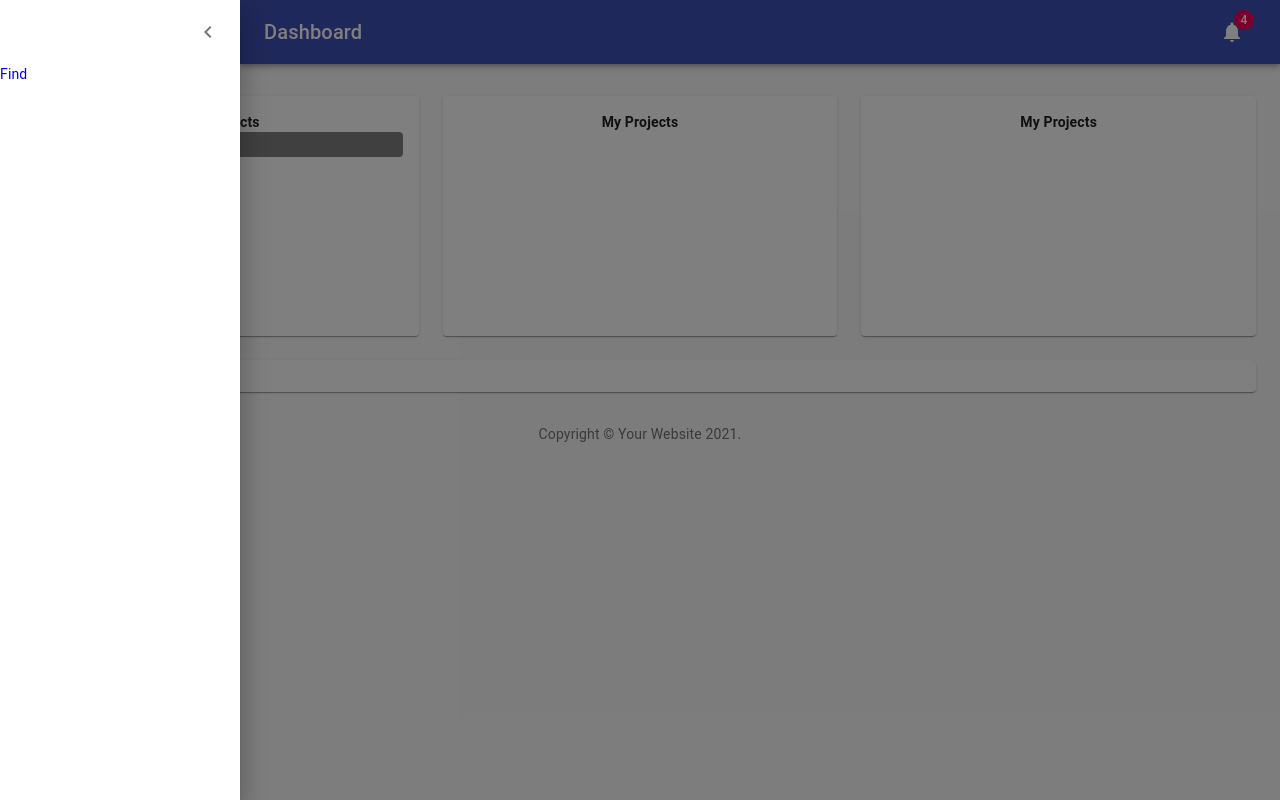
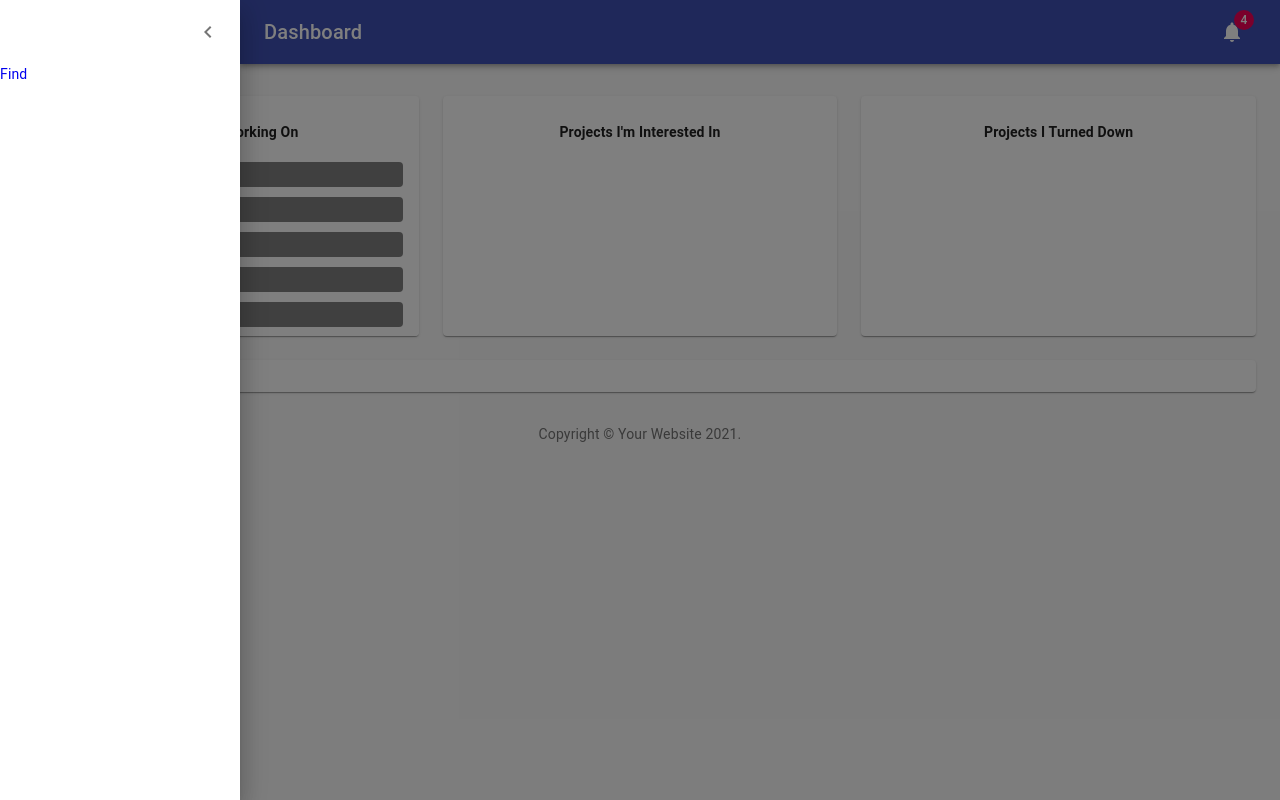
Before and after one commit to HackathonRepos/OpenInder, a React (Create React App) app: page /authenticated/dashboard in a window 1280 px wide. Built offline with nearby package versions, Linux system fonts and the light colour scheme; no server answers.

Commit message:
Added project card distances

```diff
--- a/src/components/Project.jsx
+++ b/src/components/Project.jsx
@@ -13,6 +13,7 @@ function Project(proj_id, proj_name) {
             "border-radius": "4px",
             "min-height": "25px",
             "line-height": "25px", //Quick hack to vertically center text
+            "margin-top":"10px",
           }
     }));
 
--- a/src/screens/Dashboard.jsx
+++ b/src/screens/Dashboard.jsx
@@ -118,6 +118,7 @@ const useStyles = makeStyles((theme) => ({
   header: {
     "font-weight": "bold",
     "align-self": "center",
+    "margin":"10px",
   },
 }));
 
@@ -197,18 +198,25 @@ function Dashboard() {
             {/* Chart */}
             <Grid item xs={12} md={4} lg={4}>
               <Paper className={fixedHeightPaper}>
-                <header className={classes.header}> My Projects </header>
-                <Project proj_id="project_id" proj_name="project_name"/></Paper>
+                <header className={classes.header}> Projects I'm Working On </header>
+                <Project className="project" proj_id="project_id" proj_name="project_name"/>
+                <Project className="project" proj_id="project_id" proj_name="project_name"/>
+                <Project className="project" proj_id="project_id" proj_name="project_name"/>
+                <Project className="project" proj_id="project_id" proj_name="project_name"/>
+                <Project className="project" proj_id="project_id" proj_name="project_name"/>
+                <Project className="project" proj_id="project_id" proj_name="project_name"/>
+              </Paper>
+
             </Grid>
             {/* Recent Deposits */}
             <Grid item xs={12} md={4} lg={4}>
               <Paper className={fixedHeightPaper}>
-                <header className={classes.header}> My Projects </header>
+                <header className={classes.header}> Projects I'm Interested In </header>
               </Paper>
             </Grid>
             <Grid item xs={12} md={4} lg={4}>
               <Paper className={fixedHeightPaper}>
-                <header className={classes.header}> My Projects </header>
+                <header className={classes.header}> Projects I Turned Down </header>
               </Paper>
             </Grid>
             {/* Recent Orders */}
```
